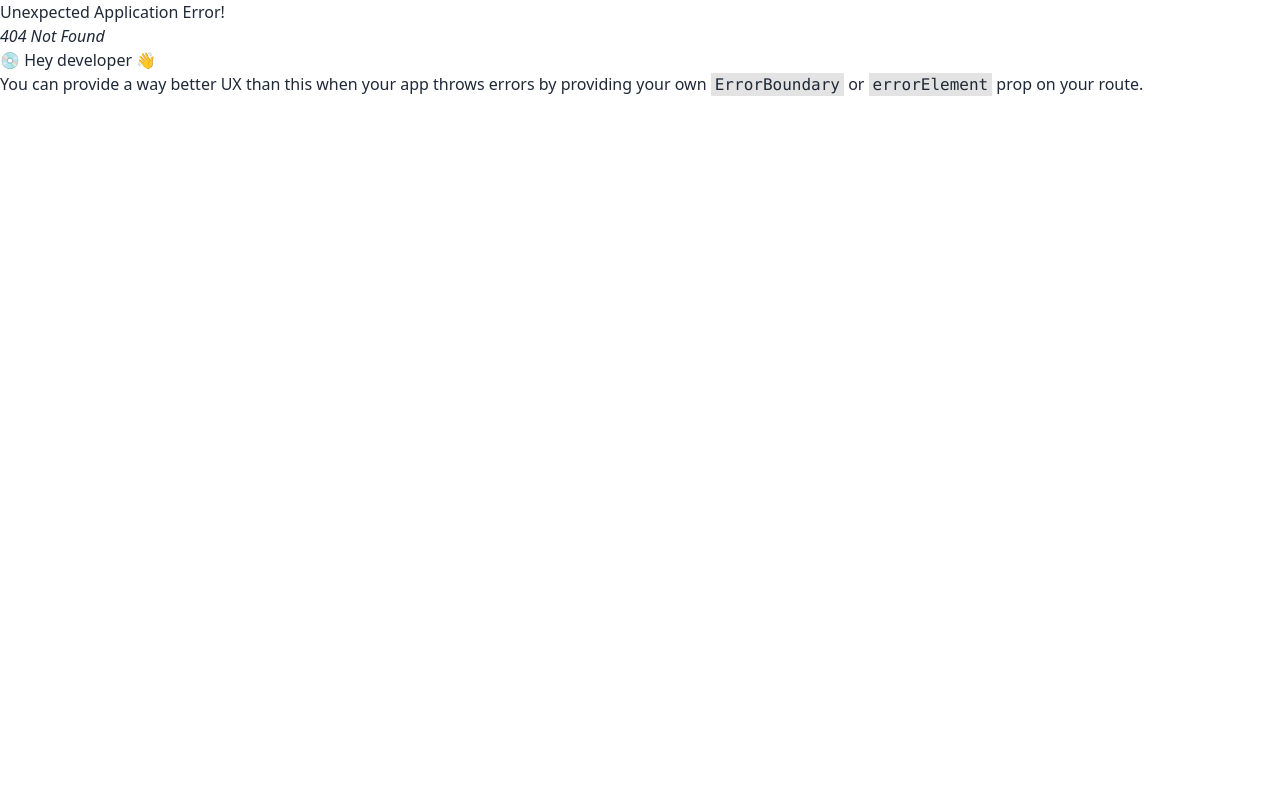
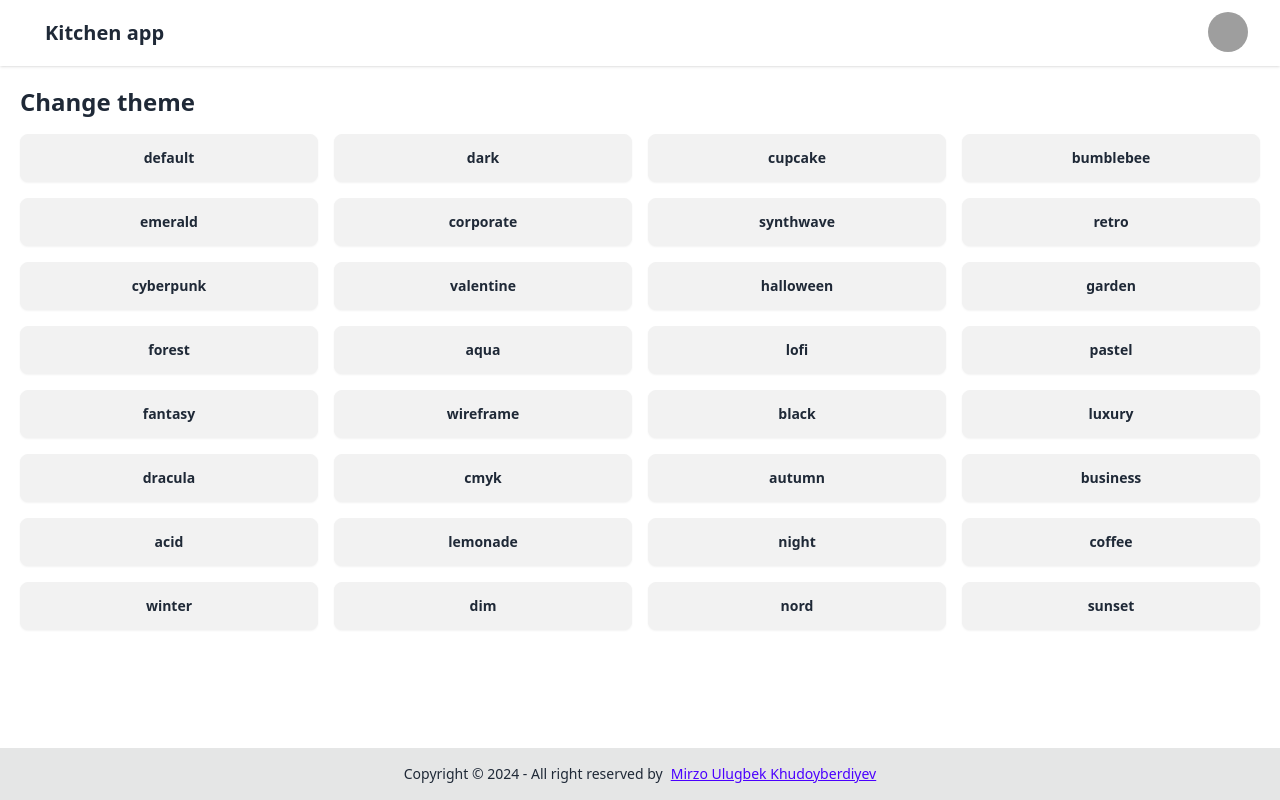
Before and after one commit to MIRZOULUGBEK9008/kitchen-firebase-react-app-selfmade, a React (Vite) app: page /change-theme in a window 1280 px wide. Before the commit this address had no page. Built offline with nearby package versions, Linux system fonts and the light colour scheme; grey boxes are pictures that could not be loaded.

Commit message:
Add theme controller

```diff
--- a/index.html
+++ b/index.html
@@ -17,7 +17,7 @@
     <script>
       // Set theme
       window.onload = () => {
-        const defaultTheme = "light";
+        const defaultTheme = "default";
         const element = "theme";
         const dataTheme = "data-theme";
         const theme = localStorage.getItem(element);
--- a/src/App.jsx
+++ b/src/App.jsx
@@ -9,6 +9,7 @@ import ProtectedRoutes from "./layouts/ProtectedRoutes";
 import Create from "./pages/Create";
 import Login from "./pages/Login";
 import Signup from "./pages/Signup";
+import ChangeTheme from "./pages/ChangeTheme";
 
 function App() {
   const user = true;
@@ -31,6 +32,10 @@ function App() {
           path: "/create",
           element: <Create />,
         },
+        {
+          path: "/change-theme",
+          element: <ChangeTheme />,
+        },
       ],
     },
     {
--- a/src/components/Header.jsx
+++ b/src/components/Header.jsx
@@ -3,10 +3,11 @@ import { NavLink } from "react-router-dom";
 function Header() {
   return (
     <>
-      <header className="my-container navbar bg-base-100">
+      <header className="navbar bg-base-100 shadow">
+        <div className="my-container">
           <div className="flex-1">
             <NavLink className="btn btn-ghost text-xl" to="/">
-            Kitchen
+              Kitchen app
             </NavLink>
           </div>
           <div className="flex-none gap-2">
@@ -31,12 +32,13 @@ function Header() {
                   <NavLink to="/create">Create recipe</NavLink>
                 </li>
                 <li>
-                <a>Change theme</a>
+                  <NavLink to="/change-theme">Change theme</NavLink>
                 </li>
                 <li>
                   <button>Logout</button>
                 </li>
               </ul>
+            </div>
           </div>
         </div>
       </header>
--- /dev/null
+++ b/src/components/ThemeController.jsx
@@ -0,0 +1,37 @@
+import { useState } from "react";
+
+function ThemeController({ themes }) {
+  const [currentTheme, setCurrentTheme] = useState(
+    localStorage.getItem("theme"),
+  );
+  function themeChanger(theme) {
+    const root = document.documentElement;
+    const attribute = "data-theme";
+    const element = "theme";
+    root.setAttribute(attribute, theme);
+    localStorage.setItem(element, root.dataset[element]);
+    setCurrentTheme(() => theme);
+  }
+  return (
+    <ul className="grid grid-cols-4 gap-4">
+      {themes
+        ? themes.map((theme, index) => {
+            return (
+              <li key={index}>
+                <button
+                  onClick={() => themeChanger(theme)}
+                  className={`btn w-full ${
+                    currentTheme === theme && "btn-neutral"
+                  }`}
+                >
+                  {theme}
+                </button>
+              </li>
+            );
+          })
+        : "Loading..."}
+    </ul>
+  );
+}
+
+export default ThemeController;
--- /dev/null
+++ b/src/pages/ChangeTheme.jsx
@@ -0,0 +1,47 @@
+import ThemeController from "../components/ThemeController";
+
+function ChangeTheme() {
+  const themes = [
+    "default",
+    "dark",
+    "cupcake",
+    "bumblebee",
+    "emerald",
+    "corporate",
+    "synthwave",
+    "retro",
+    "cyberpunk",
+    "valentine",
+    "halloween",
+    "garden",
+    "forest",
+    "aqua",
+    "lofi",
+    "pastel",
+    "fantasy",
+    "wireframe",
+    "black",
+    "luxury",
+    "dracula",
+    "cmyk",
+    "autumn",
+    "business",
+    "acid",
+    "lemonade",
+    "night",
+    "coffee",
+    "winter",
+    "dim",
+    "nord",
+    "sunset",
+  ];
+
+  return (
+    <div className="pt-5">
+      <h2 className="mb-4 text-2xl font-semibold">Change theme</h2>
+      <ThemeController themes={themes} />
+    </div>
+  );
+}
+
+export default ChangeTheme;
```
Lines whose indentation alone changed are shown as unchanged.
